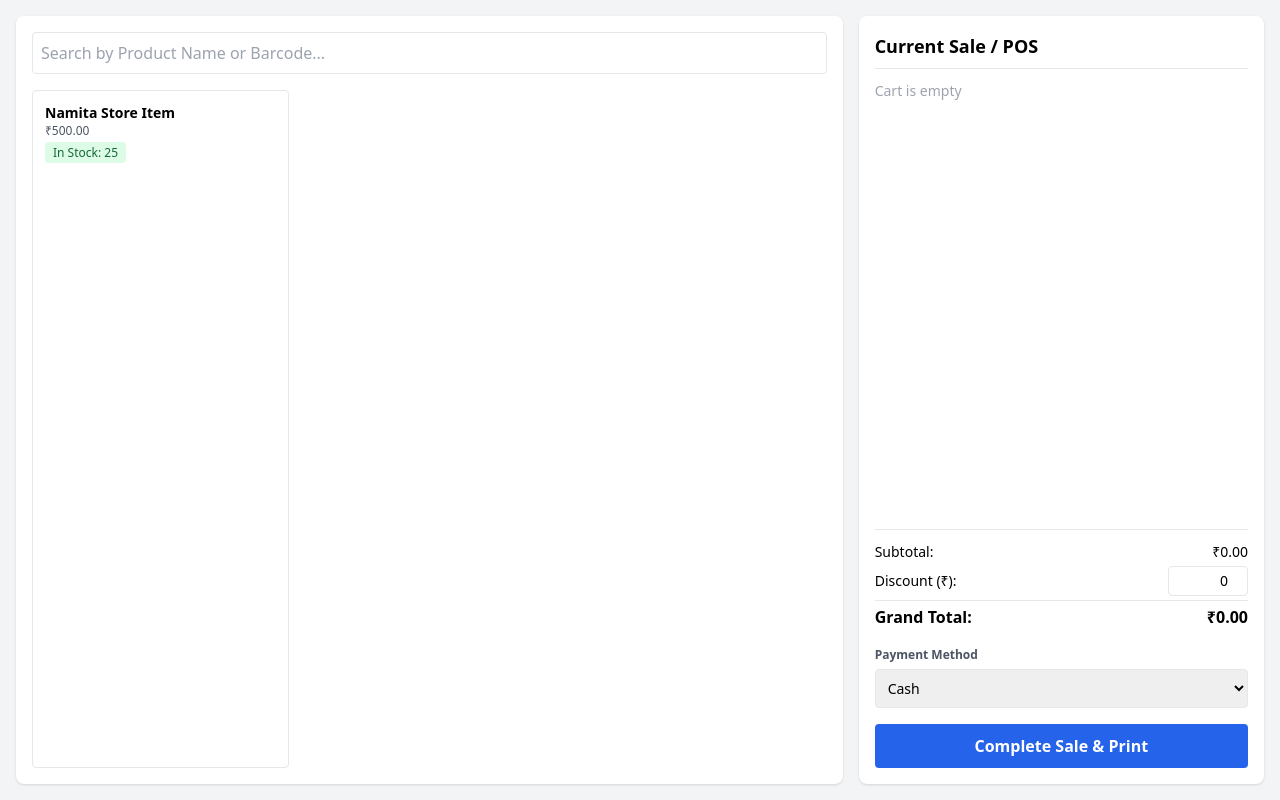
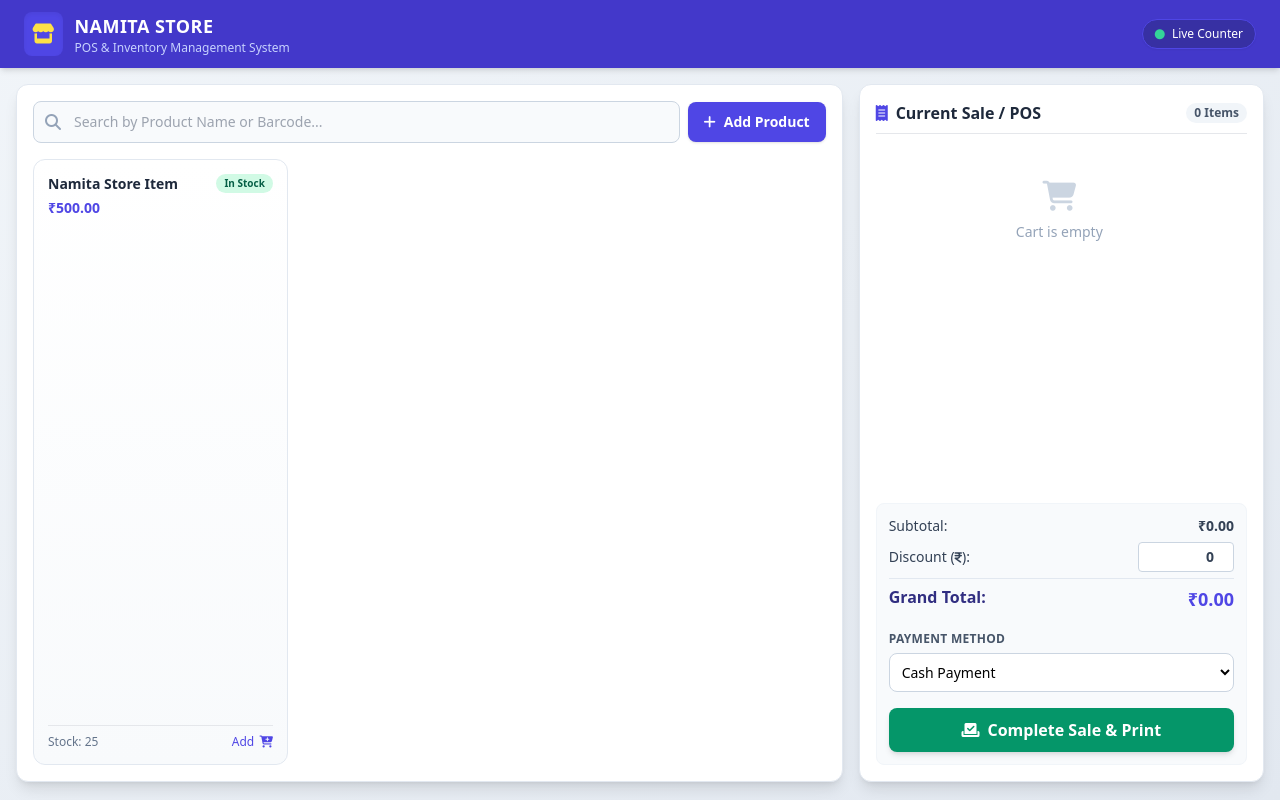
Before and after one commit to rakeshbairagya707-sudo/namita-inventory-app, a website: page index.html in a window 1280 px wide. Drawn offline with nearby package versions, Linux system fonts and the light colour scheme.

Commit message:
Update index.html

```diff
--- a/index.html
+++ b/index.html
@@ -5,55 +5,106 @@
     <meta name="viewport" content="width=device-width, initial-scale=1.0">
     <title>Namita Store - POS & Inventory Dashboard</title>
     <script src="https://cdn.tailwindcss.com"></script>
+    <link href="https://cdnjs.cloudflare.com/ajax/libs/font-awesome/6.4.0/css/all.min.css" rel="stylesheet">
 </head>
-<body class="bg-gray-100 font-sans">
+<body class="bg-gradient-to-br from-slate-100 to-slate-200 font-sans min-h-screen">
 
-    <div class="grid grid-cols-1 md:grid-cols-3 gap-4 p-4 h-screen">
-        <!-- Left Section: Product Search & List -->
-        <div class="md:col-span-2 bg-white p-4 rounded-lg shadow flex flex-col">
+    <!-- Top Navigation Header -->
+    <header class="bg-indigo-700 text-white shadow-md px-6 py-3 flex justify-between items-center">
+        <div class="flex items-center gap-3">
+            <div class="bg-indigo-600 p-2 rounded-lg shadow-inner">
+                <i class="fa-solid fa-store text-xl text-yellow-300"></i>
+            </div>
+            <div>
+                <h1 class="text-lg font-bold tracking-wide">NAMITA STORE</h1>
+                <p class="text-xs text-indigo-200">POS & Inventory Management System</p>
+            </div>
+        </div>
+        <div class="flex items-center gap-4">
+            <span class="bg-indigo-800 text-xs px-3 py-1.5 rounded-full border border-indigo-600 shadow-sm">
+                <i class="fa-solid fa-circle text-emerald-400 text-[10px] mr-1"></i> Live Counter
+            </span>
+        </div>
+    </header>
+
+    <!-- Main Content Area -->
+    <div class="grid grid-cols-1 md:grid-cols-3 gap-4 p-4 h-[calc(100vh-70px)]">
+
+        <!-- Left Section: Product Search & Grid -->
+        <div class="md:col-span-2 bg-white p-4 rounded-xl shadow-lg border border-slate-200 flex flex-col">
             <div class="flex items-center gap-2 mb-4">
-                <input type="text" id="searchBox" placeholder="Search by Product Name or Barcode..." class="w-full p-2 border rounded focus:outline-none focus:ring-2 focus:ring-blue-500">
+                <div class="relative w-full">
+                    <span class="absolute inset-y-0 left-0 flex items-center pl-3 text-slate-400">
+                        <i class="fa-solid fa-magnifying-glass"></i>
+                    </span>
+                    <input type="text" id="searchBox" placeholder="Search by Product Name or Barcode..." class="w-full pl-10 pr-4 py-2.5 bg-slate-50 border border-slate-300 rounded-lg text-sm focus:outline-none focus:ring-2 focus:ring-indigo-500 transition">
+                </div>
+                <button onclick="alert('Product Add Feature Opening Soon!')" class="bg-indigo-600 hover:bg-indigo-700 text-white px-4 py-2.5 rounded-lg text-sm font-semibold shadow transition flex items-center gap-2 whitespace-nowrap">
+                    <i class="fa-solid fa-plus"></i> Add Product
+                </button>
             </div>
-            <div class="grid grid-cols-3 gap-3 overflow-y-auto flex-1" id="productList">
-                <!-- Sample Product Card -->
-                <div onclick="addToCart('Namita Store Special Item', 500)" class="border p-3 rounded cursor-pointer hover:shadow-md bg-white transition">
-                    <h4 class="font-bold text-sm">Namita Store Item</h4>
-                    <p class="text-gray-600 text-xs">₹500.00</p>
-                    <span class="text-xs bg-green-100 text-green-800 px-2 py-0.5 rounded">In Stock: 25</span>
+
+            <!-- Product Cards Container -->
+            <div class="grid grid-cols-3 gap-3 overflow-y-auto flex-1 pr-1" id="productList">
+                <!-- Sample Product Card with nice styling -->
+                <div onclick="addToCart('Namita Store Special Item', 500)" class="border border-slate-200 bg-gradient-to-b from-white to-slate-50 p-3.5 rounded-xl cursor-pointer hover:shadow-md hover:border-indigo-300 transition group flex flex-col justify-between">
+                    <div>
+                        <div class="flex justify-between items-start mb-1">
+                            <h4 class="font-bold text-sm text-slate-800 group-hover:text-indigo-600 transition">Namita Store Item</h4>
+                            <span class="text-[10px] bg-emerald-100 text-emerald-800 font-semibold px-2 py-0.5 rounded-full">In Stock</span>
+                        </div>
+                        <p class="text-indigo-600 font-extrabold text-sm mb-2">₹500.00</p>
+                    </div>
+                    <div class="flex justify-between items-center text-xs text-slate-500 border-t pt-2 mt-1">
+                        <span>Stock: 25</span>
+                        <span class="text-indigo-600 font-medium group-hover:underline">Add <i class="fa-solid fa-cart-plus ml-0.5"></i></span>
+                    </div>
                 </div>
             </div>
         </div>
 
         <!-- Right Section: POS Cart & Billing Summary -->
-        <div class="bg-white p-4 rounded-lg shadow flex flex-col justify-between">
+        <div class="bg-white p-4 rounded-xl shadow-lg border border-slate-200 flex flex-col justify-between">
             <div>
-                <h2 class="text-lg font-bold mb-3 border-b pb-2">Current Sale / POS</h2>
-                <div class="overflow-y-auto max-h-56 mb-4 space-y-2" id="cartItems">
-                    <p class="text-gray-400 text-sm">Cart is empty</p>
+                <div class="flex justify-between items-center mb-3 border-b pb-2">
+                    <h2 class="text-base font-bold text-slate-800 flex items-center gap-2">
+                        <i class="fa-solid fa-receipt text-indigo-600"></i> Current Sale / POS
+                    </h2>
+                    <span id="cartCountBadge" class="text-xs bg-slate-100 text-slate-600 font-bold px-2 py-0.5 rounded-full">0 Items</span>
+                </div>
+
+                <div class="overflow-y-auto max-h-52 mb-3 space-y-2 pr-1" id="cartItems">
+                    <div class="text-center py-8 text-slate-400">
+                        <i class="fa-solid fa-cart-shopping text-3xl mb-2 text-slate-300"></i>
+                        <p class="text-sm">Cart is empty</p>
+                    </div>
                 </div>
             </div>
 
-            <div class="border-t pt-3">
-                <div class="space-y-1 text-sm">
-                    <div class="flex justify-between"><span>Subtotal:</span> <span id="subtotal">₹0.00</span></div>
+            <div class="border-t pt-3 bg-slate-50 p-3 rounded-lg border border-slate-100">
+                <div class="space-y-1.5 text-sm text-slate-700">
+                    <div class="flex justify-between"><span>Subtotal:</span> <span id="subtotal" class="font-semibold">₹0.00</span></div>
                     <div class="flex justify-between items-center">
-                        <span>Discount (₹):</span>
-                        <input type="number" id="discountInput" value="0" oninput="updateCartUI()" class="w-20 p-1 border rounded text-right text-sm">
+                        <span>Discount (<i class="fa-solid fa-indian-rupee-sign text-xs"></i>):</span>
+                        <input type="number" id="discountInput" value="0" oninput="updateCartUI()" class="w-24 p-1 bg-white border border-slate-300 rounded text-right text-sm font-semibold focus:ring-2 focus:ring-indigo-500 focus:outline-none">
                     </div>
-                    <div class="flex justify-between font-bold text-base border-t pt-1"><span>Grand Total:</span> <span id="grandTotal">₹0.00</span></div>
+                    <div class="flex justify-between font-bold text-base text-indigo-900 border-t border-slate-200 pt-1.5 mt-1">
+                        <span>Grand Total:</span>
+                        <span id="grandTotal" class="text-indigo-600 text-lg">₹0.00</span>
+                    </div>
                 </div>
 
                 <div class="mt-3">
-                    <label class="text-xs font-semibold text-gray-600">Payment Method</label>
-                    <select id="paymentMethod" class="w-full p-2 border rounded mt-1 text-sm">
-                        <option value="Cash">Cash</option>
-                        <option value="UPI">UPI / QR</option>
-                        <option value="Card">Card</option>
+                    <label class="text-xs font-bold text-slate-600 uppercase tracking-wide">Payment Method</label>
+                    <select id="paymentMethod" class="w-full p-2 bg-white border border-slate-300 rounded-lg mt-1 text-sm font-medium focus:ring-2 focus:ring-indigo-500 focus:outline-none">
+                        <option value="Cash">Cash Payment</option>
+                        <option value="UPI">UPI / QR Code</option>
+                        <option value="Card">Credit / Debit Card</option>
                     </select>
                 </div>
 
-                <button onclick="completeCheckout()" class="w-full mt-4 bg-blue-600 text-white py-2.5 rounded font-bold hover:bg-blue-700 transition">
-                    Complete Sale & Print
+                <button onclick="completeCheckout()" class="w-full mt-4 bg-emerald-600 hover:bg-emerald-700 text-white py-2.5 rounded-lg font-bold shadow-md hover:shadow transition flex items-center justify-center gap-2">
+                    <i class="fa-solid fa-check-to-slot"></i> Complete Sale & Print
                 </button>
             </div>
         </div>
@@ -90,9 +141,17 @@
             const subtotalEl = document.getElementById('subtotal');
             const grandTotalEl = document.getElementById('grandTotal');
             const discountInput = document.getElementById('discountInput');
+            const cartCountBadge = document.getElementById('cartCountBadge');
+
+            let totalItemsCount = cart.reduce((sum, item) => sum + item.qty, 0);
+            cartCountBadge.innerText = totalItemsCount + (totalItemsCount === 1 ? ' Item' : ' Items');
 
             if (cart.length === 0) {
-                cartContainer.innerHTML = '<p class="text-gray-400 text-sm">Cart is empty</p>';
+                cartContainer.innerHTML = `
+                    <div class="text-center py-8 text-slate-400">
+                        <i class="fa-solid fa-cart-shopping text-3xl mb-2 text-slate-300"></i>
+                        <p class="text-sm">Cart is empty</p>
+                    </div>`;
                 subtotalEl.innerText = '₹0.00';
                 grandTotalEl.innerText = '₹0.00';
                 return;
@@ -104,16 +163,16 @@
             cart.forEach((item, index) => {
                 let itemTotal = item.price * item.qty;
                 subtotal += itemTotal;
-                html += `<div class="flex justify-between items-center bg-gray-50 p-2 rounded text-sm border">
-                    <div class="flex-1">
-                        <p class="font-semibold">${item.name}</p>
-                        <p class="text-xs text-gray-500">₹${item.price} x ${item.qty} = <b>₹${itemTotal}</b></p>
+                html += `<div class="flex justify-between items-center bg-white p-2.5 rounded-lg text-sm border border-slate-200 shadow-sm">
+                    <div class="flex-1 pr-2">
+                        <p class="font-bold text-slate-800">${item.name}</p>
+                        <p class="text-xs text-slate-500">₹${item.price} × ${item.qty} = <b class="text-indigo-600">₹${itemTotal}</b></p>
                     </div>
-                    <div class="flex items-center gap-1">
-                        <button onclick="changeQty(${index}, -1)" class="bg-gray-200 px-2 py-0.5 rounded font-bold hover:bg-gray-300">-</button>
-                        <span class="px-1 text-xs font-bold">${item.qty}</span>
-                        <button onclick="changeQty(${index}, 1)" class="bg-gray-200 px-2 py-0.5 rounded font-bold hover:bg-gray-300">+</button>
-                        <button onclick="removeItem(${index})" class="text-red-500 ml-2 font-bold hover:text-red-700">×</button>
+                    <div class="flex items-center gap-1.5">
+                        <button onclick="changeQty(${index}, -1)" class="bg-slate-100 text-slate-700 w-6 h-6 rounded flex items-center justify-center font-bold hover:bg-slate-200 transition">-</button>
+                        <span class="px-1 text-xs font-bold text-slate-700">${item.qty}</span>
+                        <button onclick="changeQty(${index}, 1)" class="bg-slate-100 text-slate-700 w-6 h-6 rounded flex items-center justify-center font-bold hover:bg-slate-200 transition">+</button>
+                        <button onclick="removeItem(${index})" class="text-rose-500 hover:text-rose-700 ml-1.5 p-1"><i class="fa-solid fa-trash-can text-xs"></i></button>
                     </div>
                 </div>`;
             });
@@ -138,3 +197,5 @@
             updateCartUI();
         }
     </script>
+</body>
+</html>
```
